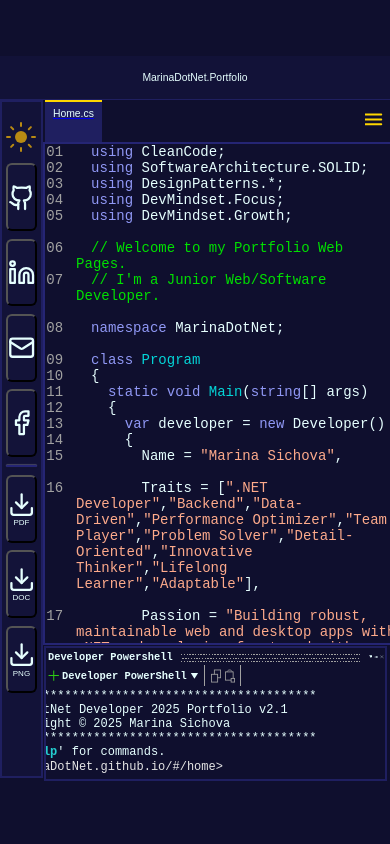
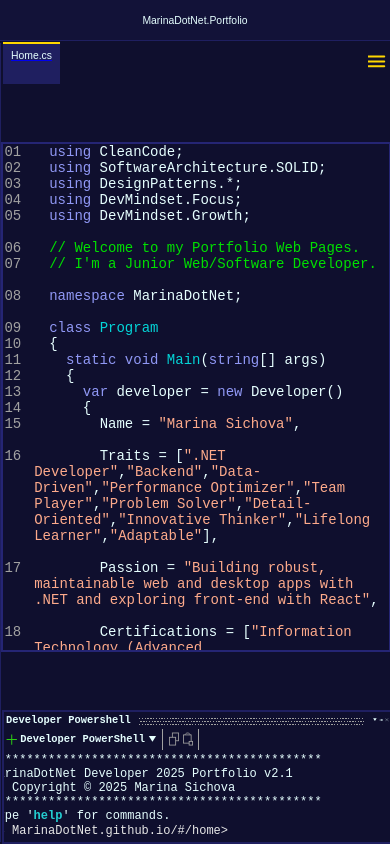
Before and after one commit to MarinaDotNet/marinadotnet.github.io, a React (Vite) app: page /#/# in a window 390 px wide. Built offline with nearby package versions, Linux system fonts and the light colour scheme.

Commit message:
fix: SideBar.jsx invalid property name fixed from class into className. fix: index.css some styles for mobile layout was improved.

```diff
--- a/src/components/mobileLaoyoutComponents/SideBar.jsx
+++ b/src/components/mobileLaoyoutComponents/SideBar.jsx
@@ -43,7 +43,7 @@ export default function SideBar(){
                     <Facebook className="icon" />
                 </button>
             </div>
-            <div class="full-line"></div>
+            <div className="full-line"></div>
             <div className="download-wrapper">
                 <button className="download-btn" title="Download PDF resume">
                     <Download className="icon" />
--- a/src/index.css
+++ b/src/index.css
@@ -359,7 +359,7 @@ border: none;
 
 .side-bar{
   width: 10svw;
-  height: 98%;
+  height: 99%;
   display: flex;
   flex-direction: column;
   justify-content: flex-start;
@@ -371,8 +371,11 @@ border: none;
 }
 .page-content{
   display: flex;
+  align-items: center;
+  justify-items: center;
   flex-direction: row;
   overflow: hidden;
+  height: 100%;
 }
 
 @media screen and (max-width: 600px), screen and (max-height: 500px){
@@ -380,7 +383,7 @@ border: none;
   .nav-bar{
     justify-content: space-between;
     align-items: center;
-    height: 5svh;
+    width: 100%;
     margin-left: 2px;
   }
   .responsive-nav-button button.active{
@@ -428,14 +431,16 @@ border: none;
     gap: 0;
     display: flex;
     flex-direction: column;
-    justify-content: center;
+    /*justify-content: center;*/
     width: 100svw;
     height: 100svh;
   }
 
   .middle-content{
-    width: 89svw;
-    height: 99%;
+    display: flex;
+    justify-content:space-between;
+    width: 100%;
+    height: 100%;
   }
   .color-theme-icon{
     margin: 0;
@@ -443,14 +448,15 @@ border: none;
   }
 
   .component-box{
-    border: 2px solid var(--color-border);
+    border: 2px solid var(--color-border) !important;
     overflow: scroll;
-    width: 90vw;
-    height: 60vh;
+    width: 99%;
+    height: 60svh;
   }
 
   .footer{
-    width: 87svw;
+    width: 99%;
+    max-height: 40svh;
     margin: 1px 1px 0 1px;
   }
 
```
